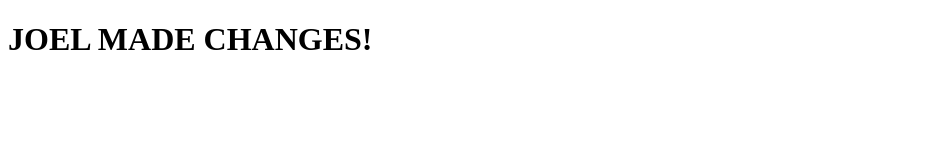
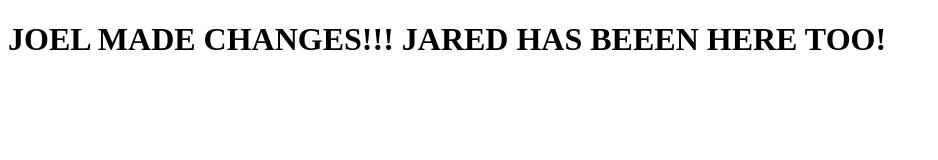
Before and after one commit to ylee178/Bootcamp, a plain HTML site: page test.html in a window 1280 px wide. Shown: the whole page, without its empty margins (0-938 px from the left). Drawn offline with Linux system fonts and the light colour scheme.

Commit message:
jaredcommit081014

```diff
--- a/test.html
+++ b/test.html
@@ -5,6 +5,6 @@
 	<title>Document</title>
 </head>
 <body>
-	<h1>JOEL MADE CHANGES!</h1>
+	<h1>JOEL MADE CHANGES!!! JARED HAS BEEEN HERE TOO!</h1>
 </body>
 </html>
```
Also changed, not shown: 1 other file.
